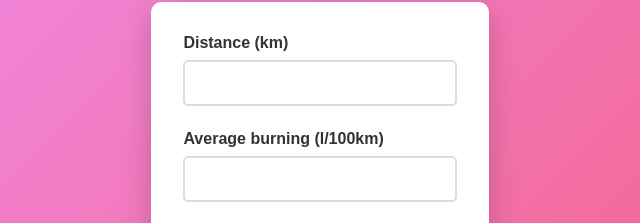
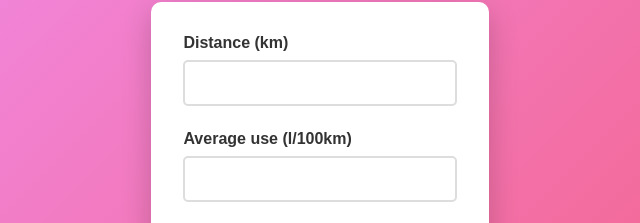
Before and after one commit to mf129588/fuel-forecast1, a plain HTML site: page index.html in a window 1280 px wide. Both pictures are taken after a click on the button "START". Shown: the part 209-432 px from the top of the page, 320-960 px from the left. Drawn offline with Linux system fonts and the light colour scheme.

Commit message:
Add files via upload

```diff
--- a/index.html
+++ b/index.html
@@ -26,7 +26,7 @@
                 <input type="number" id="distance" required min="0" step="0.1">
             </div>
             <div class="input-group">
-                <label for="consumption">Average burning (l/100km)</label>
+                <label for="consumption">Average use (l/100km)</label>
                 <input type="number" id="consumption" required min="0" step="0.1">
             </div>
             <div class="fuel-option-toggle">
```
